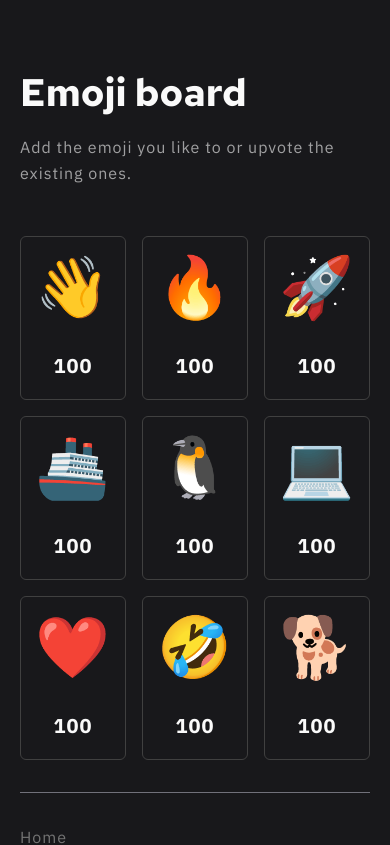
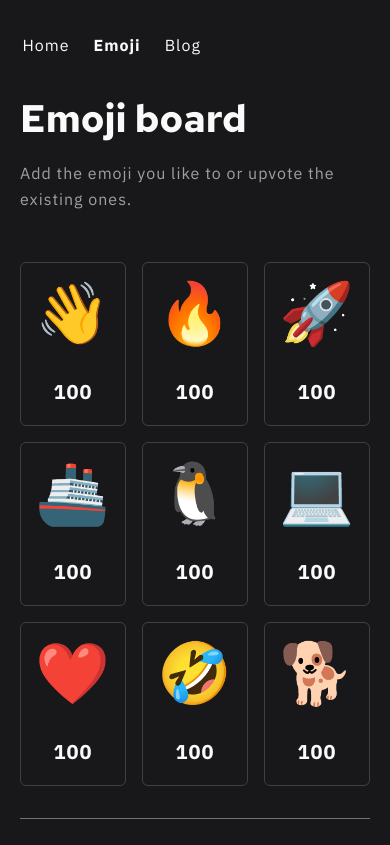
Before and after one commit to kirillkurko/kkurko.dev, a Next.js app: page /emoji in a window 390 px wide. Shown: the top 845 px of the page. Built offline with nearby package versions, Linux system fonts and the light colour scheme.

Commit message:
Display NavBar on mobile

```diff
--- a/src/components/NavBar.tsx
+++ b/src/components/NavBar.tsx
@@ -4,7 +4,6 @@ const NavBar = () => {
   return (
     <nav className='flex justify-between ml-[-0.60rem]'>
       <div className='flex'>
-        {/*//<MobileMenu />*/}
         <NavItem href='/' text='Home' />
         {/*<NavItem href='/guestbook' text='Guestbook' />*/}
         <NavItem href='/emoji' text='Emoji' />
--- a/src/components/NavItem.tsx
+++ b/src/components/NavItem.tsx
@@ -20,7 +20,7 @@ const NavItem = ({ href, text, disabled = false }: Props) => {
           isActive
             ? 'font-semibold text-gray-200'
             : 'font-normal text-gray-400',
-          'max-[600px]:hidden inline-block p-1 sm:px-3 sm:py-2 rounded-lg hover:bg-zinc-800 transition-all',
+          'inline-block px-3 sm:py-2 rounded-lg hover:bg-zinc-800 transition-all',
         )}
       >
         <Paragraph className='capsize !mb-0'>{text}</Paragraph>
```
